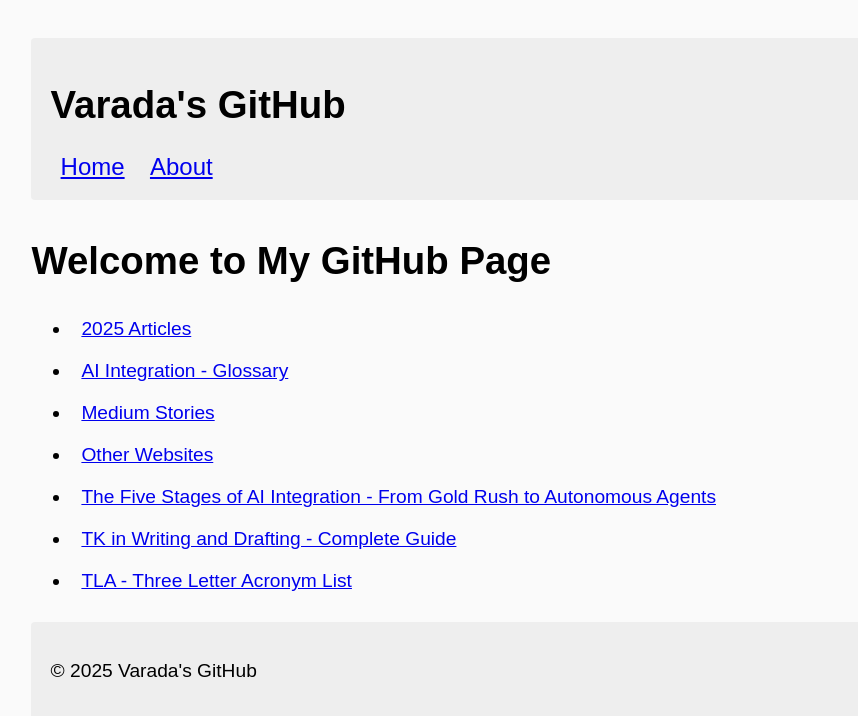
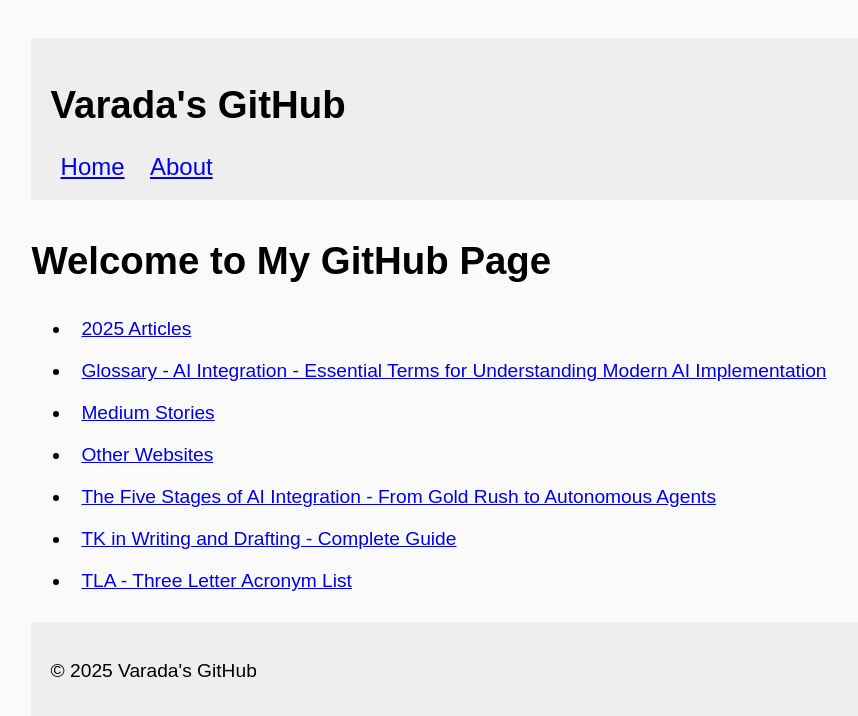
Before and after one commit to ivarada/ivarada.github.io, a Jekyll site: the page built from index.md, in a window 1280 px wide. Shown: the top 716 px of the page, without its empty margins (7-865 px from the left). Built offline with Jekyll 4.4.1, drawn with Linux system fonts in a browser that asks for light colours.

Commit message:
Update glossary link text for clarity

```diff
--- a/index.md
+++ b/index.md
@@ -6,7 +6,7 @@
 # Welcome to My GitHub Page
 
 - [2025 Articles](/2025.html)
-- [AI Integration - Glossary](Glossary-AI-Integration.html)
+- [Glossary - AI Integration - Essential Terms for Understanding Modern AI Implementation](Glossary-AI-Integration.html)
 - [Medium Stories](https://medium.com/@varada)
 - [Other Websites](websites.html)
 - [The Five Stages of AI Integration - From Gold Rush to Autonomous Agents](AI-Integration.md)
```
